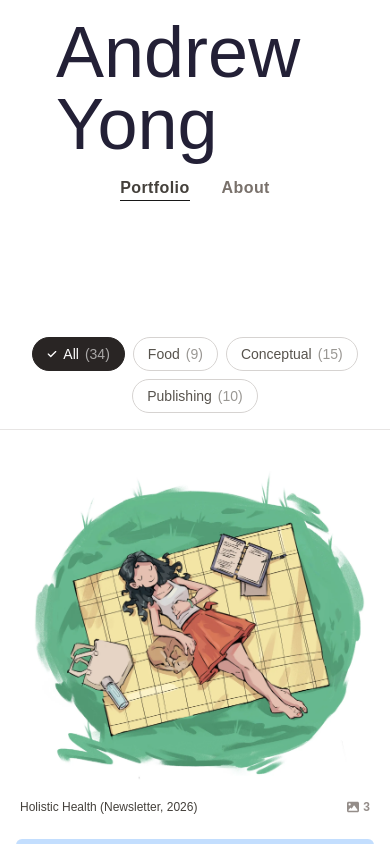
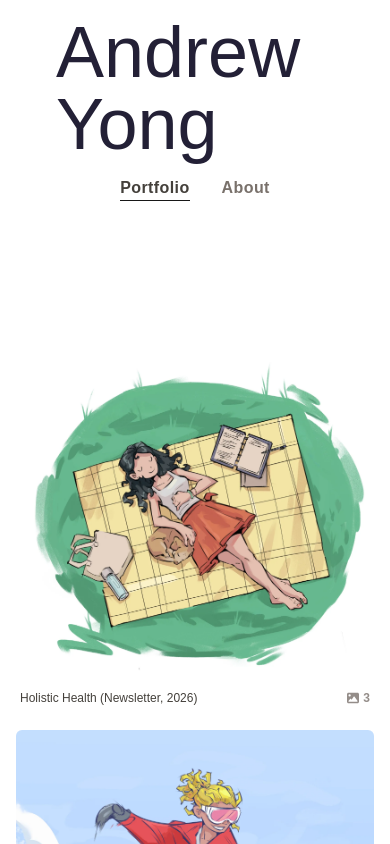
Before and after one commit to andrwyoung/art-portfolio, a Next.js app: page / in a window 390 px wide. Shown: the top 844 px of the page. Built offline with nearby package versions, Linux system fonts and the light colour scheme; a web font is replaced by a local one.

Commit message:
quality of life additions

```diff
--- a/app/[slug]/page.tsx
+++ b/app/[slug]/page.tsx
@@ -19,7 +19,7 @@ export async function generateMetadata({
 
   const thumbnail = project.thumbnail ?? project.images[0];
   const description = project.blurb || thumbnail.seoDescription;
-  const title = `${project.title} — Andrew Yong`;
+  const title = `Andrew Yong - ${project.title}`;
 
   return {
     title,
--- a/components/gallery.tsx
+++ b/components/gallery.tsx
@@ -50,7 +50,7 @@ export default function Gallery({
 
   return (
     <>
-      <div className="px-4 sm:px-8 lg:px-16 mx-auto hidden sm:flex gap-4 md:gap-6 p-4">
+      <div className="px-4 sm:px-8 lg:px-16 mx-auto hidden sm:flex gap-4 md:gap-6 p-4 mb-24">
         {columns.map((col, colIdx) => (
           <div key={colIdx} className="flex-1 flex flex-col gap-8">
             {col.map((project) => {
@@ -78,7 +78,7 @@ export default function Gallery({
         ))}
       </div>
 
-      <div className="max-w-7xl mx-auto flex flex-col gap-6 p-4 sm:hidden">
+      <div className="max-w-7xl mx-auto flex flex-col gap-6 p-4 sm:hidden mb-18">
         {visible.map((project) => {
           const thumbnail = project.thumbnail ?? project.images[0];
           return (
--- a/components/project-detail.tsx
+++ b/components/project-detail.tsx
@@ -55,6 +55,11 @@ export default function ProjectDetail({
         </h1>
         {project.blurb && (
           <p className="font-body text-stone-600 mt-2">{project.blurb}</p>
+        )}
+        {project.artDirector && (
+          <p className="font-header text-sm text-stone-400 mt-2">
+            Art Director: {project.artDirector}
+          </p>
         )}
 
         <div className="flex flex-col gap-8 mt-8">
--- a/components/tag-filter-gallery.tsx
+++ b/components/tag-filter-gallery.tsx
@@ -31,7 +31,7 @@ export default function TagFilterGallery({
 
   return (
     <>
-      <div className="sticky top-0 z-10 bg-background/90 backdrop-blur-sm border-b border-stone-200">
+      <div className="hidden sm:block sticky top-0 z-10 bg-background/90 backdrop-blur-sm border-b border-stone-200">
         <div className="max-w-4xl mx-auto flex flex-wrap items-center justify-center gap-2 px-4 py-4">
           <button
             onClick={() => setActiveTag(null)}
--- a/types/project-data.ts
+++ b/types/project-data.ts
@@ -772,7 +772,7 @@ export const ProjectDataBySlug: Record<string, ProjectData> = {
   },
 
   "maybe-happy-ending": {
-    title: "Maybe Happy Ending",
+    title: "Maybe Happy Ending (Inheritance Magazine, 2026)",
     blurb: "",
     tags: ["conceptual"],
     singleColumn: true,
@@ -796,8 +796,9 @@ export const ProjectDataBySlug: Record<string, ProjectData> = {
   "mark-12-30": {
     title: "Mark 12:30 Posters",
     blurb:
-      "A four-part poster series illustrating the Great Commandment — heart, soul, mind, and strength.",
+      "And you shall love the Lord your God with all your heart and with all your soul and with all your mind and with all your strength.",
     tags: ["conceptual"],
+    artDirector: "Self Directed",
     singleColumn: true,
     thumbnail: {
       filepath: "/editorial/mark-12-30/thumbnail.webp",
@@ -807,6 +808,13 @@ export const ProjectDataBySlug: Record<string, ProjectData> = {
         "Close-up illustration of a pink octopus swimming among fish and coral reef, from the Mark 12:30 poster series",
     },
     images: [
+      {
+        filepath: "/editorial/mark-12-30/03.webp",
+        width: 1600,
+        height: 1829,
+        seoDescription:
+          "Poster illustration of orange roses and butterflies, with the word HEART and the verse Mark 12:30",
+      },
       {
         filepath: "/editorial/mark-12-30/01.webp",
         width: 1600,
@@ -821,13 +829,7 @@ export const ProjectDataBySlug: Record<string, ProjectData> = {
         seoDescription:
           "Poster illustration of a pink octopus swimming among fish and coral reef, with the word MIND and the verse Mark 12:30",
       },
-      {
-        filepath: "/editorial/mark-12-30/03.webp",
-        width: 1600,
-        height: 1829,
-        seoDescription:
-          "Poster illustration of orange roses and butterflies, with the word HEART and the verse Mark 12:30",
-      },
+
       {
         filepath: "/editorial/mark-12-30/04.webp",
         width: 1600,
--- a/types/types.ts
+++ b/types/types.ts
@@ -13,6 +13,7 @@ export type ProjectType = {
   slug: string;
   title: string;
   blurb: string;
+  artDirector?: string;
   tags: Tag[];
   thumbnail?: PortfolioType; // defaults to images[0] if not set
   images: PortfolioType[];
```
